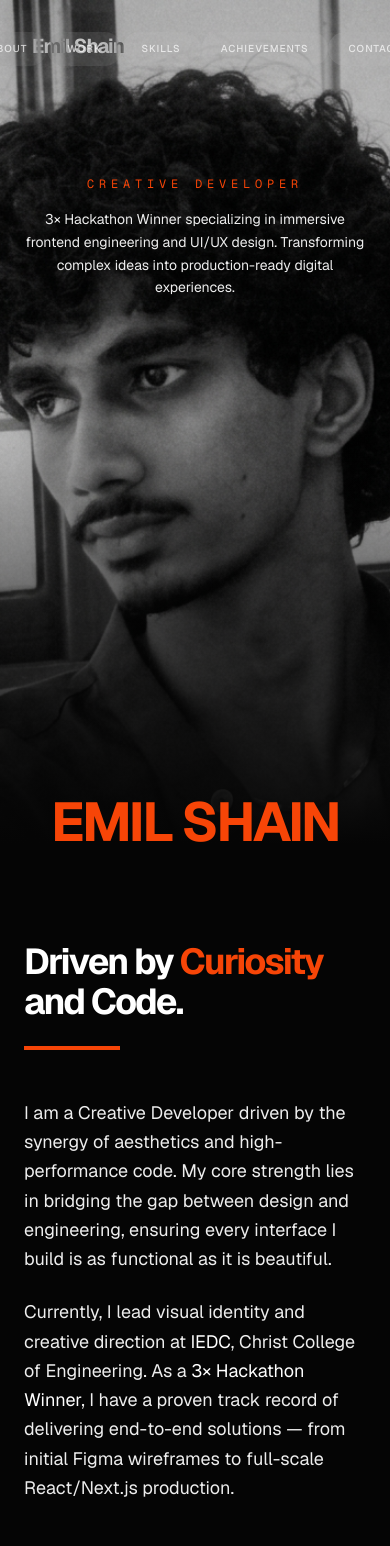
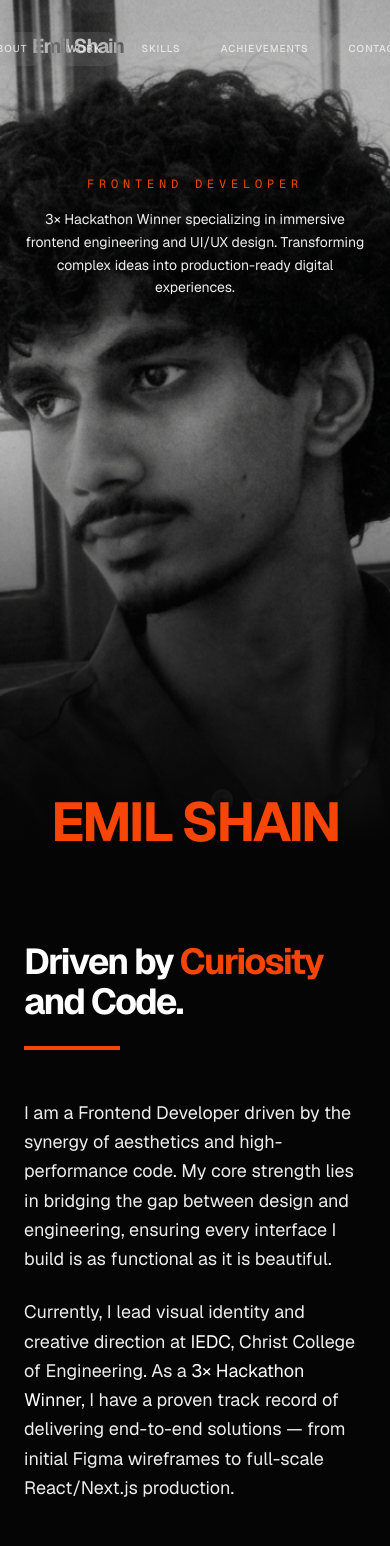
Before and after one commit to emilshain/My-Portfolio, a Next.js app: page / in a window 390 px wide. Shown: the top 1546 px of the page. Built offline with nearby package versions, Linux system fonts and the light colour scheme.

Commit message:
feat: add Hero and About sections with responsive layout and root application template

```diff
--- a/src/app/layout.tsx
+++ b/src/app/layout.tsx
@@ -13,9 +13,10 @@ const geistMono = Geist_Mono({
 });
 
 export const metadata: Metadata = {
-  title: "Emil Shain | Creative Developer & 3D Web Artist",
-  description: "Portfolio of Emil Shain, specializing in building high-performance 3D web experiences and modern interfaces.",
+  title: "Emil Shain | Frontend Developer",
+  description: "Portfolio of Emil Shain, a Frontend Developer specializing in high-performance web interfaces and interactive experiences.",
 };
+
 
 export default function RootLayout({
   children,
--- a/src/components/Sections/About.tsx
+++ b/src/components/Sections/About.tsx
@@ -27,8 +27,9 @@ export const About = () => {
           className="space-y-6 text-muted text-lg leading-relaxed"
         >
           <p>
-            I am a Creative Developer driven by the synergy of aesthetics and high-performance code. My core strength lies in bridging the gap between design and engineering, ensuring every interface I build is as functional as it is beautiful.
+            I am a Frontend Developer driven by the synergy of aesthetics and high-performance code. My core strength lies in bridging the gap between design and engineering, ensuring every interface I build is as functional as it is beautiful.
           </p>
+
           <p>
             Currently, I lead visual identity and creative direction at <span className="text-white">IEDC</span>, Christ College of Engineering. As a <span className="text-white">3× Hackathon Winner</span>, I have a proven track record of delivering end-to-end solutions — from initial Figma wireframes to full-scale React/Next.js production.
           </p>
--- a/src/components/Sections/Hero.tsx
+++ b/src/components/Sections/Hero.tsx
@@ -25,8 +25,9 @@ export const Hero = () => {
             transition={{ duration: 0.8, ease: "easeOut" }}
             className="text-accent font-mono text-xs uppercase tracking-[0.4em] block"
           >
-            Creative Developer
+            Frontend Developer
           </motion.span>
+
 
           <motion.p
             className="max-w-lg mx-auto text-muted text-sm md:text-base leading-relaxed"
```
